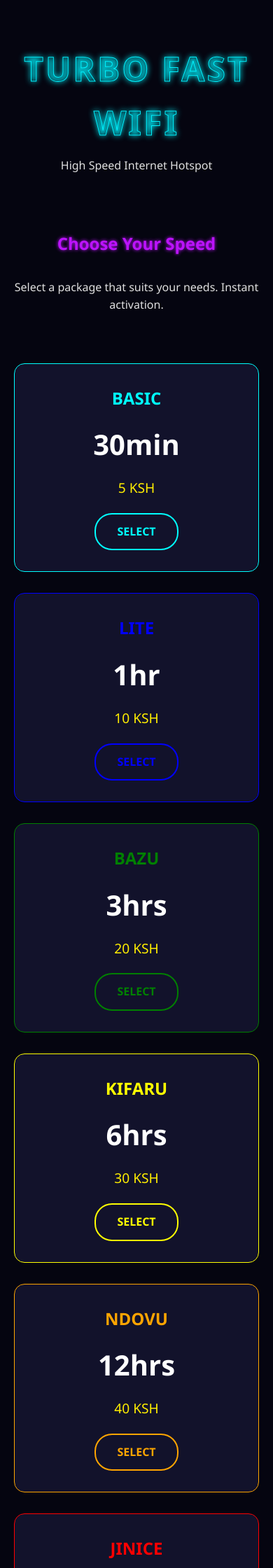
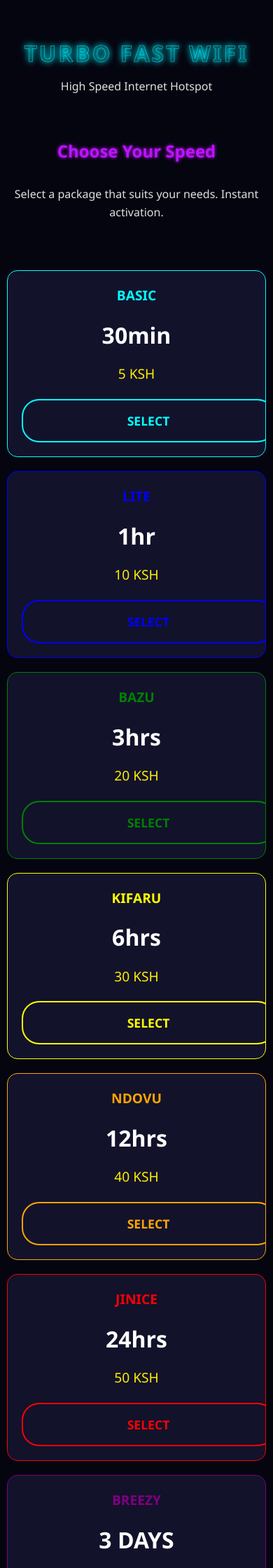
Before and after one commit to Gathirwa04/WIFI-BILLING-2.0, a Flask app: page / in a window 390 px wide. Shown: the top 2240 px of the page at 70% size. Run offline with Flask 3, Linux system fonts and the light colour scheme.

Commit message:
Update: Mobile compatibility and auto-restart robustness

```diff
--- a/app.py
+++ b/app.py
@@ -219,6 +219,19 @@ def export_csv():
 with app.app_context():
     db.create_all()
 
+# --- Error Handling ---
+@app.errorhandler(Exception)
+def handle_exception(e):
+    # Log the error (in a real app, use logging module)
+    print(f"CRITICAL ERROR: {str(e)}")
+
+    # Return JSON if it's an AJAX request (like the payment poll)
+    if request.is_json or request.args.get('json'):
+        return jsonify({"success": False, "message": "Internal Server Error. The system is self-correcting."}), 500
+
+    # Otherwise return error page
+    return render_template('base.html', content="<div class='container' style='text-align:center; padding:50px;'><h2 style='color:red'>System Glitch Detected</h2><p>Auto-correction protocol initiated. Please refresh in a moment.</p></div>"), 500
+
 if __name__ == '__main__':
     import webbrowser
     import threading
--- a/static/css/style.css
+++ b/static/css/style.css
@@ -1,8 +1,10 @@
 :root {
     --bg-color: #050510;
     --card-bg: #12122b;
-    --primary: #00f3ff; /* Cyan Neon */
-    --secondary: #bc13fe; /* Purple Neon */
+    --primary: #00f3ff;
+    /* Cyan Neon */
+    --secondary: #bc13fe;
+    /* Purple Neon */
     --text-color: #e0e0e0;
     --accent: #ffee00;
     --success: #00ff9d;
@@ -28,14 +30,29 @@ body {
 
 /* Animations */
 @keyframes fadeIn {
-    from { opacity: 0; transform: translateY(20px); }
-    to { opacity: 1; transform: translateY(0); }
+    from {
+        opacity: 0;
+        transform: translateY(20px);
+    }
+
+    to {
+        opacity: 1;
+        transform: translateY(0);
+    }
 }
 
 @keyframes glowPulse {
-    0% { box-shadow: 0 0 5px var(--primary); }
-    50% { box-shadow: 0 0 20px var(--primary), 0 0 10px var(--secondary); }
-    100% { box-shadow: 0 0 5px var(--primary); }
+    0% {
+        box-shadow: 0 0 5px var(--primary);
+    }
+
+    50% {
+        box-shadow: 0 0 20px var(--primary), 0 0 10px var(--secondary);
+    }
+
+    100% {
+        box-shadow: 0 0 5px var(--primary);
+    }
 }
 
 .container {
@@ -89,9 +106,18 @@ h2 {
     opacity: 0;
 }
 
-.package-card:nth-child(1) { animation-delay: 0.1s; }
-.package-card:nth-child(2) { animation-delay: 0.2s; }
-.package-card:nth-child(3) { animation-delay: 0.3s; }
+.package-card:nth-child(1) {
+    animation-delay: 0.1s;
+}
+
+.package-card:nth-child(2) {
+    animation-delay: 0.2s;
+}
+
+.package-card:nth-child(3) {
+    animation-delay: 0.3s;
+}
+
 /* ... continue for others ... */
 
 .package-card:hover {
@@ -207,7 +233,8 @@ table {
     background: rgba(255, 255, 255, 0.05);
 }
 
-th, td {
+th,
+td {
     padding: 15px;
     text-align: left;
     border-bottom: 1px solid rgba(255, 255, 255, 0.1);
@@ -222,9 +249,17 @@ tr:hover {
     background: rgba(255, 255, 255, 0.02);
 }
 
-.status-completed { color: var(--success); }
-.status-pending { color: var(--accent); }
-.status-failed { color: var(--danger); }
+.status-completed {
+    color: var(--success);
+}
+
+.status-pending {
+    color: var(--accent);
+}
+
+.status-failed {
+    color: var(--danger);
+}
 
 /* Loader */
 .loader {
@@ -238,8 +273,73 @@ tr:hover {
 }
 
 @keyframes spin {
-    0% { transform: rotate(0deg); }
-    100% { transform: rotate(360deg); }
+    0% {
+        transform: rotate(0deg);
+    }
+
+    100% {
+        transform: rotate(360deg);
+    }
 }
 
-.hidden { display: none; }
+
+/* Mobile Responsiveness */
+@media (max-width: 768px) {
+    .container {
+        padding: 10px;
+    }
+
+    h1 {
+        font-size: 2rem;
+        -webkit-text-stroke: 0.5px var(--primary);
+    }
+
+    h2 {
+        font-size: 1.5rem;
+    }
+
+    .packages-grid {
+        grid-template-columns: 1fr;
+        /* Stack cards vertically */
+        gap: 20px;
+    }
+
+    .package-card {
+        padding: 20px;
+        transform: none !important;
+        /* Disable hover lift on mobile to prevent sticky states */
+    }
+
+    .package-name {
+        font-size: 1.2rem;
+    }
+
+    .package-duration {
+        font-size: 2rem;
+    }
+
+    .btn {
+        display: block;
+        width: 100%;
+        text-align: center;
+        padding: 15px;
+        /* Larger touch target */
+        font-size: 1.1rem;
+    }
+
+    .menu-btn {
+        display: block;
+        /* If we had a menu */
+    }
+
+    .payment-container {
+        padding: 20px;
+        margin: 20px auto;
+    }
+
+    .access-code {
+        font-size: 2.5rem;
+        /* Smaller font for code on mobile */
+        letter-spacing: 5px;
+    }
+}
```
Also changed, not shown: 1 other file.
